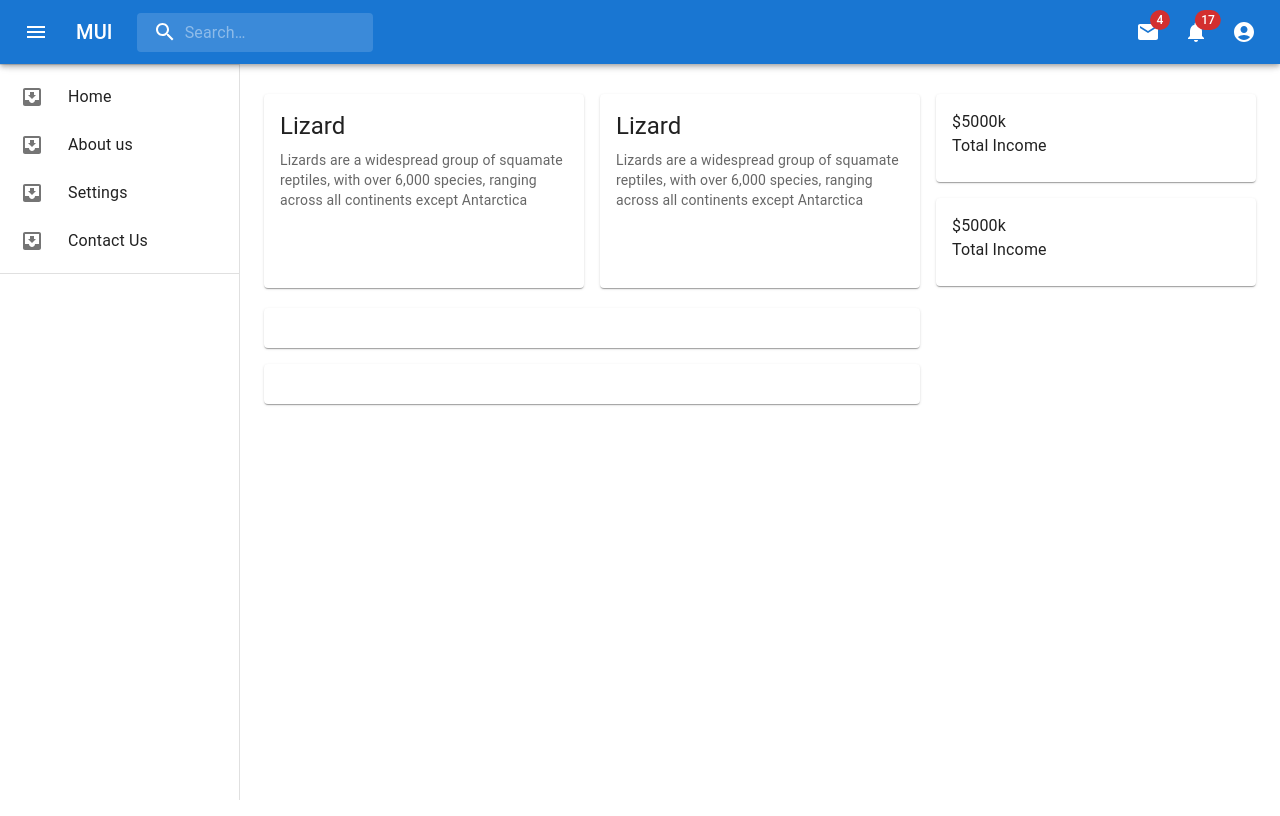
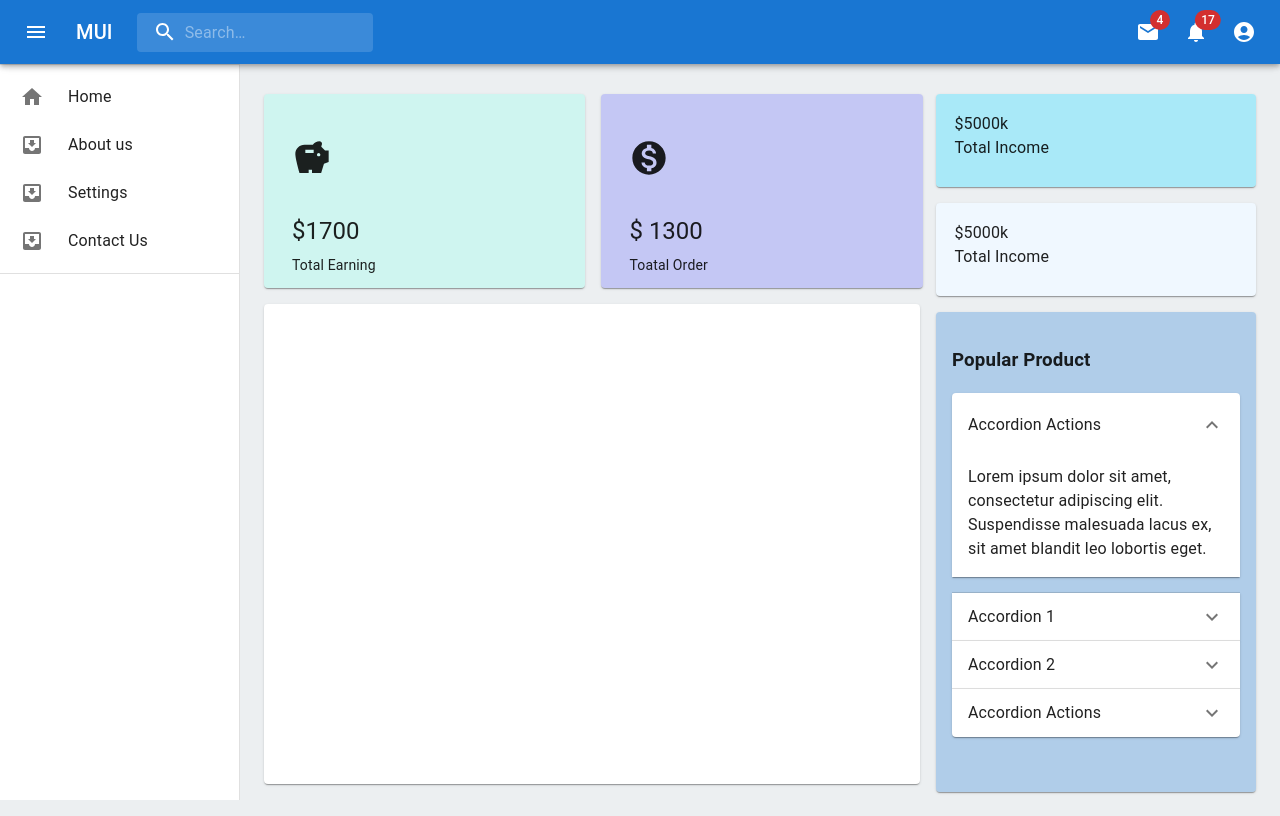
Before and after one commit to ravisingh2811/erp1-system, a React (Vite) app: page / in a window 1280 px wide. Built offline with nearby package versions, Linux system fonts and the light colour scheme.

Commit message:
Home page completed

```diff
--- a/src/component/Navbar.jsx
+++ b/src/component/Navbar.jsx
@@ -167,7 +167,7 @@ function Navbar() {
 
   return (
     <Box sx={{ flexGrow: 1 }}>
-      <AppBar position="fixed">
+      <AppBar position="fixed" sx={{ backgroundColor:'#00000' }}>
         <Toolbar>
           <IconButton
             size="large"
--- a/src/component/sidebar.jsx
+++ b/src/component/sidebar.jsx
@@ -15,7 +15,7 @@ import ListItemText from '@mui/material/ListItemText';
 import InboxIcon from '@mui/icons-material/MoveToInbox';
 import { useNavigate } from "react-router-dom";
 import { useAppStore } from '../appStore';
-
+import HomeIcon from '@mui/icons-material/Home';
 
 const drawerWidth = 240;
 
@@ -101,7 +101,7 @@ export default function Sidebar() {
                     justifyContent: 'center',
                   }}
                 >
-                  {<InboxIcon />}
+                  {<HomeIcon />}
                 </ListItemIcon>
                 <ListItemText primary = "Home" sx={{ opacity: open ? 1 : 0 }} />
               </ListItemButton>
--- a/src/pages/Home.jsx
+++ b/src/pages/Home.jsx
@@ -5,13 +5,21 @@ import Typography from "@mui/material/Typography";
 import Box from "@mui/material/Box";
 import Grid from "@mui/material/Grid";
 import Card from "@mui/material/Card";
-import CardActions from "@mui/material/CardActions";
 import CardContent from "@mui/material/CardContent";
 import Stack from "@mui/material/Stack";
+import Accordion from "@mui/material/Accordion";
+import AccordionActions from "@mui/material/AccordionActions";
+import AccordionSummary from "@mui/material/AccordionSummary";
+import AccordionDetails from "@mui/material/AccordionDetails";
+import ExpandMoreIcon from "@mui/icons-material/ExpandMore";
+import SavingsIcon from "@mui/icons-material/Savings";
+import MonetizationOnIcon from "@mui/icons-material/MonetizationOn";
+import "../style.css";
 
 function Home() {
   return (
     <>
+      <div className="bgcolor">
         <Navbar />
         <Box height={70} />
         <Box sx={{ display: "flex" }}>
@@ -20,66 +28,136 @@ function Home() {
             <Grid container spacing={2}>
               <Grid item xs={8}>
                 <Stack spacing={2} direction="row">
-                <Card sx={{ height: 194 }}>
+                  <Card
+                    sx={{
+                      p: 1.5,
+                      minWidth: 49 + "%",
+                      height: 194,
+                      backgroundColor: "#adfaed75",
+                    }}
+                  >
                     <CardContent>
+                      <Typography gutterBottom variant="h2">
+                        <SavingsIcon sx={{ fontSize: 40 }} />
+                      </Typography>
                       <Typography gutterBottom variant="h5" component="div">
-                      Lizard
+                        <span> $1700 </span>
                       </Typography>
-                    <Typography variant="body2" color="text.secondary">
-                      Lizards are a widespread group of squamate reptiles, with
-                      over 6,000 species, ranging across all continents except
-                      Antarctica
+                      <Typography gutterBottom variant="body2" component="div">
+                        Total Earning
                       </Typography>
                     </CardContent>
                   </Card>
-                <Card sx={{ height: 194 }}>
+                  <Card
+                    sx={{
+                      p: 1.5,
+                      minWidth: 49 + "%",
+                      height: 194,
+                      backgroundColor: "#0000ff2b",
+                    }}
+                  >
                     <CardContent>
+                      <Typography gutterBottom variant="h2">
+                        <MonetizationOnIcon sx={{ fontSize: 40 }} />
+                      </Typography>
                       <Typography gutterBottom variant="h5" component="div">
-                      Lizard
+                        <span> $ 1300 </span>
                       </Typography>
-                    <Typography variant="body2" color="text.secondary">
-                      Lizards are a widespread group of squamate reptiles, with
-                      over 6,000 species, ranging across all continents except
-                      Antarctica
+                      <Typography gutterBottom variant="body2" component="div">
+                        Toatal Order
                       </Typography>
                     </CardContent>
                   </Card>
                 </Stack>
+                <Card sx={{ height: 60 + "vh", mt: 2 }}>
+                  <CardContent></CardContent>
+                </Card>
               </Grid>
               <Grid item xs={4}>
                 <Stack spacing={2}>
-                <Card sx={{ maxWidth: 345 }}>
+                  <Card sx={{ p: 0.3, backgroundColor: "#5ee1ff7a" }}>
                     <CardContent>
                       <span>$5000k</span>
                       <br />
                       <span>Total Income</span>
                     </CardContent>
                   </Card>
-                <Card sx={{ maxWidth: 345 }}>
+                  <Card sx={{ p: 0.3, backgroundColor: "aliceblue" }}>
                     <CardContent>
                       <span>$5000k</span>
                       <br />
                       <span>Total Income</span>
                     </CardContent>
                   </Card>
+                  <Card
+                    sx={{ height: 60 + "vh", backgroundColor: "#66a2de73" }}
+                  >
+                    <CardContent>
+                      <h3>Popular Product</h3>
+                      <Accordion defaultExpanded>
+                        <AccordionSummary
+                          expandIcon={<ExpandMoreIcon />}
+                          aria-controls="panel3-content"
+                          id="panel3-header"
+                        >
+                          Accordion Actions
+                        </AccordionSummary>
+                        <AccordionDetails>
+                          Lorem ipsum dolor sit amet, consectetur adipiscing
+                          elit. Suspendisse malesuada lacus ex, sit amet blandit
+                          leo lobortis eget.
+                        </AccordionDetails>
+                      </Accordion>
+                      <Accordion>
+                        <AccordionSummary
+                          expandIcon={<ExpandMoreIcon />}
+                          aria-controls="panel1-content"
+                          id="panel1-header"
+                        >
+                          Accordion 1
+                        </AccordionSummary>
+                        <AccordionDetails>
+                          Lorem ipsum dolor sit amet, consectetur adipiscing
+                          elit. Suspendisse malesuada lacus ex, sit amet blandit
+                          leo lobortis eget.
+                        </AccordionDetails>
+                      </Accordion>
+                      <Accordion>
+                        <AccordionSummary
+                          expandIcon={<ExpandMoreIcon />}
+                          aria-controls="panel2-content"
+                          id="panel2-header"
+                        >
+                          Accordion 2
+                        </AccordionSummary>
+                        <AccordionDetails>
+                          Lorem ipsum dolor sit amet, consectetur adipiscing
+                          elit. Suspendisse malesuada lacus ex, sit amet blandit
+                          leo lobortis eget.
+                        </AccordionDetails>
+                      </Accordion>
+                      <Accordion>
+                        <AccordionSummary
+                          expandIcon={<ExpandMoreIcon />}
+                          aria-controls="panel3-content"
+                          id="panel3-header"
+                        >
+                          Accordion Actions
+                        </AccordionSummary>
+                        <AccordionDetails>
+                          Lorem ipsum dolor sit amet, consectetur adipiscing
+                          elit. Suspendisse malesuada lacus ex, sit amet blandit
+                          leo lobortis eget.
+                        </AccordionDetails>
+                      </Accordion>
+                    </CardContent>
+                  </Card>
                 </Stack>
-            </Grid>
-          </Grid>
-          <Box height={20} />
-          <Grid container spacing={2}>
-            <Grid item xs={8}>
-              <Card sx={{}}>
-                <CardContent></CardContent>
-              </Card>
-            </Grid>
-            <Grid item xs={8}>
-              <Card sx={{}}>
-                <CardContent></CardContent>
-              </Card>
               </Grid>
             </Grid>
           </Box>
         </Box>
+      </div>
     </>
   );
 }
--- /dev/null
+++ b/src/style.css
@@ -0,0 +1,6 @@
+.bgcolor{
+    background: #eceff1;
+    background: linear-gradient(158deg, #e0e0e0, rrgb(233, 237, 254) 100%);
+    min-height: 100vh;
+
+}
```
Also changed, not shown: src/App.css (line endings or trailing spaces). Lines whose indentation alone changed are shown as unchanged.
